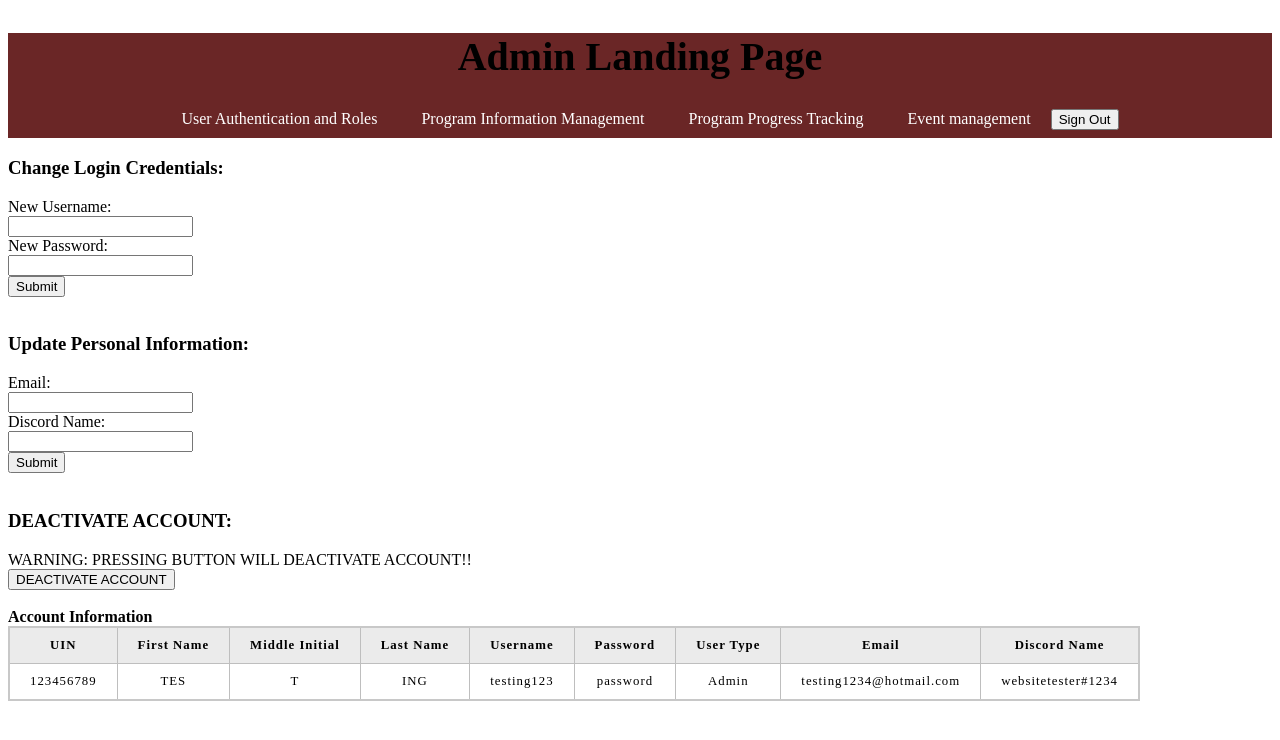
After one commit to nick-thewin/CSCE310_Project, a PHP site: page /studentuser.php in a window 1280 px wide. The commit adds this page. Shown: the top 740 px of the page. Run offline with PHP 8.4, Linux system fonts and the light colour scheme; a user stored in the database is signed in; data comes from the database, SQL or seed files in the repository.

Commit message:
Adding Student Functionality for User Authentication and Roles

```diff
--- a/header.php
+++ b/header.php
@@ -32,7 +32,7 @@
 					}
 					else if($_SESSION["userPerm"] === "Student"){
 						echo "<h2>Student Landing Page</h2>
-							<li><a href='toname.php'>User Authentication and Roles</a></li>
+							<li><a href='studentuser.php'>User Authentication and Roles</a></li>
 							<li><a href='app_info_manager.php'>Application Information Management</a></li>
 							<li><a href='programprogress.php'>Program Progress Tracking</a></li>
 							<li><a href='toname.php'>Document Upload and Management</a></li>";
@@ -45,8 +45,8 @@
 						  </li>";
 				}
 				else{
-					echo "<li><a href = 'login.php'> Login </a></li>
-						  <li><a href = 'signup.php'> Sign Up </a></li>";
+					echo "<li><a href = 'login.php'>Login</a></li>
+						  <li><a href = 'signup.php'>Sign Up</a></li>";
 				}
 			?>
 		</ul>
--- a/includes/functions.inc.php
+++ b/includes/functions.inc.php
@@ -70,6 +70,10 @@ function loginUser($conn, $username, $password){
     }
 
     $userPassword = $usernameExists["Passwords"];
+    if($usernameExists["User_Type"] === "Deactivated"){
+        header("location: ../login.php?error=deactivatedaccount");
+        exit();
+    }
 
     $result;
     if(strcmp($userPassword, $password) !== 0){
--- a/includes/signup.inc.php
+++ b/includes/signup.inc.php
@@ -18,7 +18,7 @@ if(isset($_POST["createAccount"])){
         header("location: ../signup.php?error=emptyinput");
         exit();
     }
-    echo $userType;
+
     if(usernameExists2($conn,$Username) !== false){
         header("location: ../signup.php?error=usernametaken");
         exit();
--- a/index.php
+++ b/index.php
@@ -1,5 +1,10 @@
 <?php
 	include_once('header.php');
+	if(isset($_GET["error"])){
+		if($_GET["error"] == "accountdeactivated"){
+		  echo "<p>Account has been deactivated</p>";
+		}
+	  }
 ?>
 
 </body>
--- a/login.php
+++ b/login.php
@@ -31,6 +31,9 @@
                 else if($_GET["error"] == "stmtfailed"){
                     echo "<p>Something went wrong, try again</p>";
                 }
+                else if($_GET["error"] == "deactivatedaccount"){
+                    echo "<p>This account has been deactivated.</p>";
+                }
             }
         ?>
 
--- /dev/null
+++ b/studentuser.php
@@ -0,0 +1,127 @@
+<?php
+  include_once('header.php');
+  include_once 'includes/dbh.inc.php';
+
+  // Retrieve account information
+  $query = "SELECT * FROM user WHERE UIN = " . $_SESSION["userid"] . ";";
+  $accountInfo = [];
+
+  if ($result = $conn->query($query)) {
+    while ($row = $result->fetch_assoc()) {
+      $accountInfo = $row;
+    }
+    $result->free();
+  }
+?>
+
+<!DOCTYPE html>
+<html lang="en">
+<head>
+  <meta charset="UTF-8">
+  <meta name="viewport" content="width=device-width, initial-scale=1.0">
+  <title>Your Page Title</title>
+  <!-- Include your stylesheets or additional head content here -->
+</head>
+<body>
+
+<h3>Change Login Credentials:</h3>
+<form action="includes/user.inc.php" method="post">
+  <label for="New Username">New Username: </label><br>
+  <input type="text" id="username" name="username"><br>
+  <label for="New Password">New Password: </label><br>
+  <input type="text" id="password" name="password"><br>
+  <button type="updatelogin" name="updatelogin">Submit</button>
+</form>
+
+<?php
+  if(isset($_GET["error"])){
+    if($_GET["error"] == "stmtfailed"){
+      echo "<p>Something failed, try again!</p>";
+    }
+    else if($_GET["error"] == "usernametaken"){
+      echo "<p>Username is taken, try a new one!</p>";
+    }
+    else if($_GET["error"] == "emptyinput"){
+      echo "<p>Fill in all fields!</p>";
+    }
+    else if($_GET["error"] == "changesuccess"){
+      echo "<p>Login Credentials have been successfully changed!</p>";
+    }
+  }
+?>
+
+<br>
+
+<h3>Update Personal Information:</h3>
+<form action="includes/user.inc.php" method="post">
+  <label for="Email">Email: </label><br>
+  <input type="text" id="email" name="email"><br>
+  <label for="Discord Name">Discord Name: </label><br>
+  <input type="text" id="discord_name" name="discord_name"><br>
+  <button type="updateinfo" name="updateinfo">Submit</button>
+</form>
+
+<?php
+  if(isset($_GET["error"])){
+    if($_GET["error"] == "stmtfailed2"){
+      echo "<p>Something failed, try again!</p>";
+    }
+    else if($_GET["error"] == "emptyinput2"){
+      echo "<p>Fill in at least one of the fields!</p>";
+    }
+    else if($_GET["error"] == "updatesuccess"){
+      echo "<p>Personal information has been successfully changed!</p>";
+    }
+  }
+?>
+
+<br>
+
+<h3>DEACTIVATE ACCOUNT:</h3>
+<form action="includes/user.inc.php" method="post">
+  <label>WARNING: PRESSING BUTTON WILL DEACTIVATE ACCOUNT!!<br></label>
+  <button type="deactivate" name="deactivate">DEACTIVATE ACCOUNT</button>
+</form>
+
+<?php
+  if(isset($_GET["error"])){
+    if($_GET["error"] == "stmtfailed3"){
+      echo "<p>Something failed, try again!</p>";
+    }
+  }
+?>
+
+<?php
+  // Display account information
+  echo "<br><b>Account Information</b>";
+  echo '<table>
+        <tr>
+            <th>UIN</th>
+            <th>First Name</th>
+            <th>Middle Initial</th>
+            <th>Last Name</th>
+            <th>Username</th>
+            <th>Password</th>
+            <th>User Type</th>
+            <th>Email</th>
+            <th>Discord Name</th>
+        </tr>';
+
+  if (!empty($accountInfo)) {
+    echo '<tr>
+            <td>'.$accountInfo["UIN"].'</td>
+            <td>'.$accountInfo["First_Name"].'</td>
+            <td>'.$accountInfo["M_Initial"].'</td>
+            <td>'.$accountInfo["Last_Name"].'</td>
+            <td>'.$accountInfo["Username"].'</td>
+            <td>'.$accountInfo["Passwords"].'</td>
+            <td>'.$accountInfo["User_Type"].'</td>
+            <td>'.$accountInfo["Email"].'</td>
+            <td>'.$accountInfo["Discord_Name"].'</td>
+          </tr>';
+  }
+?>
+
+<!-- Close body and HTML tags -->
+</body>
+</html>
```
Also changed, not shown: includes/user.inc.php (added, +131 -0 lines).
